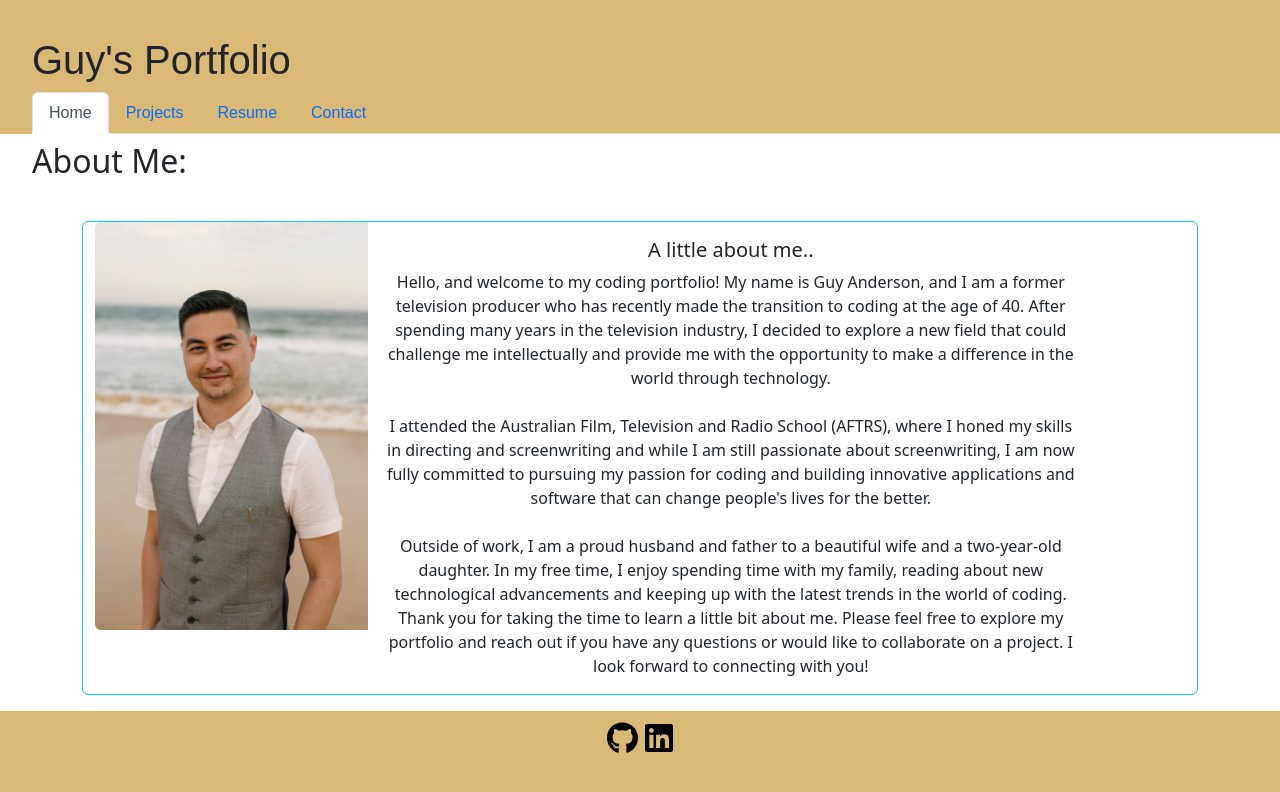
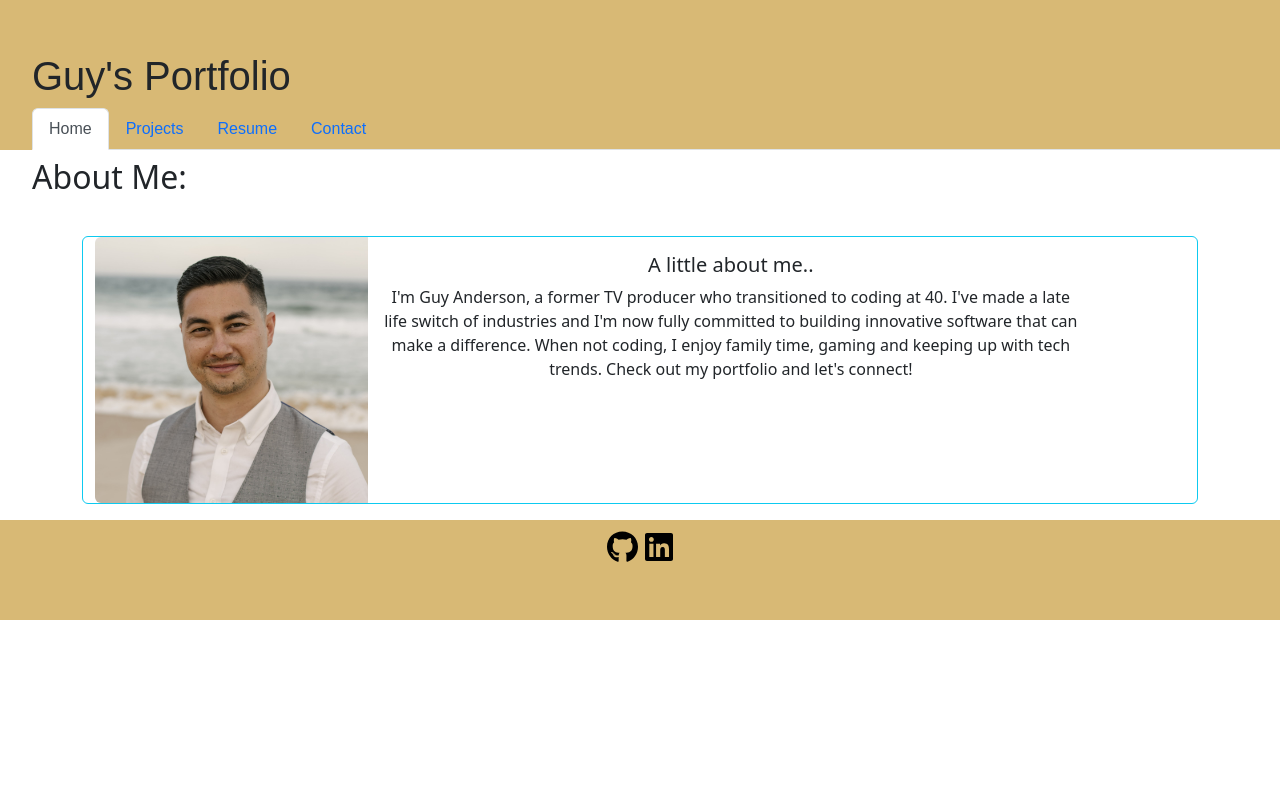
Before and after one commit to GuyJiawei/my-portfolio, a React (Create React App) app: page / in a window 1280 px wide. Shown: the top 792 px of the page. Built offline with nearby package versions, Linux system fonts and the light colour scheme.

Commit message:
fixing UI issues

```diff
--- a/src/App.js
+++ b/src/App.js
@@ -1,7 +1,13 @@
-import logo from './logo.svg';
-import './App.css';
+import React from "react";
 import PortfolioContainer from "./components/PortfolioContainer/portfolioContainer";
-
-const App = () => <PortfolioContainer />;
+import Footer from './components/Footer/Footer';
+const App = () => {
+    return(
+        <div>
+            <PortfolioContainer />
+            <Footer />
+        </div>
+    )
+};
 
 export default App;
--- a/src/components/Pages/About.css
+++ b/src/components/Pages/About.css
@@ -4,7 +4,7 @@
 }
 
 .card{
-    margin: 2rem;
+    margin: 1rem;
     padding-left: 2rem;
 }
 
--- a/src/components/Pages/About.js
+++ b/src/components/Pages/About.js
@@ -19,20 +19,9 @@ export default function About() {
                     <div className="col-md-8">
                       <div className="card-body">
                         <h5 className="card-title">A little about me..</h5>
-                        <p className="card-text">Hello, and welcome to my coding portfolio! My name is Guy Anderson, and I am a former television producer who has recently
-                        made the transition to coding at the age of 40. After spending many years in the television industry, I decided to explore a new field that could challenge
-                        me intellectually and provide me with the opportunity to make a difference in the world through technology.
-                        <br/>
-                        <br/>
-                        I attended the Australian Film, Television and Radio School (AFTRS), where I honed my skills in directing and screenwriting and while I am still passionate
-                        about screenwriting, I am now fully committed to pursuing my passion for coding and
-                        building innovative applications and software that can change people's lives for the better.
-                        <br/>
-                        <br/>
-                        Outside of work, I am a proud husband and father to a beautiful wife and a two-year-old daughter. In my free time, I enjoy spending time with my family,
-                        reading about new technological advancements and keeping up with the latest trends in the world of coding. Thank you for taking the time to learn a little
-                        bit about me. Please feel free to explore my portfolio and reach out if you have any questions or would like to collaborate on a project. I look forward to
-                        connecting with you!</p>
+                        <p className="card-text">I'm Guy Anderson, a former TV producer who transitioned to coding at 40. I've made a late life switch of industries and I'm now fully committed
+                        to building innovative software that can make a difference. When not coding, I enjoy family time, gaming and keeping up with tech trends. Check out my portfolio and
+                        let's connect!</p>
                       </div>
                     </div>
                   </div>
--- a/src/components/Pages/ProjectItem/index.js
+++ b/src/components/Pages/ProjectItem/index.js
@@ -1,13 +1,15 @@
 import React from "react";
 
 function ProjectItem(props) {
+  const imgStyle = {
+    height: "200px !important;",
+    width: "auto !important;"
+  };
+  const cardStyle = {
+    width: "20%;"
+  }
   return (
-    <div>
-      <h2 className="title">Projects:</h2>
-      <div className="container text-center">
-        <div className="row">
-          <div className="col">
-            <div className="card border-info mb-3 mx-auto align-items-center">
+    <div className="card border-info m-3" style={{width: "30%"}}>
       <img src={props.image} className="card-img-top" alt="" />
       <div className="card-body">
         <h5 className="card-title">{props.name}</h5>
@@ -16,10 +18,6 @@ function ProjectItem(props) {
         <a href={props.repo} target="_blank" className="btn btn-primary">Repo</a>
       </div>
     </div>
-          </div>
-        </div>
-      </div>
-    </div>
   );
 }
 
--- a/src/components/Pages/ProjectsList.css
+++ b/src/components/Pages/ProjectsList.css
@@ -3,10 +3,6 @@
     background-color: #bbab50 !important;
 }
 
-img {
-    align-items: center;
-}
-
 .card-img-top {
     width: 50% !important;
 }
--- a/src/components/Pages/ProjectsList.js
+++ b/src/components/Pages/ProjectsList.js
@@ -14,42 +14,42 @@ function ProjectList(props) {
 
     const projects = [
         {
-            image: {talentBridge},
+            image: talentBridge,
             name: "Talent Bridge",
             description: "TalentBridge is a user-friendly app designed to help you find your dream job quickly and easily.",
             link: "https://talent-bridge-app.herokuapp.com/",
             repo: "https://github.com/GuyJiawei/TalentBridge-App"
         },
         {
-            image: {weatherDash},
+            image: weatherDash,
             name: "Weather Dashboard",
             description: "Weather forecast application that lets you check a locations current weather and five-day forecast.",
             link: "https://guyjiawei.github.io/weather-dashboard/",
             repo: "https://github.com/GuyJiawei/weather-dashboard"
         },
         {
-            image: {teamProfileGen},
+            image: teamProfileGen,
             name: "Team Profile Generator",
             description: "Node.js command-line application that takes in information about employees and generates an HTML webpage that displays the user input data.",
             link: "https://github.com/GuyJiawei/team_profile_generator",
             repo: "https://github.com/GuyJiawei/team_profile_generator"
         },
         {
-            image: {passwordGen},
+            image: passwordGen,
             name: "Password Generator",
             description: "Application that enables employees to generate random passwords based on criteria that they have selected.",
             link: "https://guyjiawei.github.io/js_password_generator/",
             repo: "https://github.com/GuyJiawei/js_password_generator"
         },
         {
-            image: {localNewsApp},
+            image: localNewsApp,
             name: "Get Local News and Weather App",
             description: "A website which allows for users to search for local news and weather.",
             link: "https://marwaynemclovin.github.io/Media-and-News-Geolocation/",
             repo: "https://github.com/Marwaynemclovin/Media-and-News-Geolocation"
         },
         {
-            image: {workDayScheduler},
+            image: workDayScheduler,
             name: "Work Day Scheduler",
             description: "An hourly planner to store tasks and track the hours as they pass.",
             link: "https://guyjiawei.github.io/work-day-scheduler/",
@@ -58,7 +58,7 @@ function ProjectList(props) {
 
     ]
     return (
-        <div>
+        <div className="row justify-content-center">
             {projects.map((project, idx) => <ProjectItem key={idx} image={project.image} name={project.name} description={project.description}/>)}
         </div>
     )
--- a/src/components/Pages/Resume.js
+++ b/src/components/Pages/Resume.js
@@ -4,7 +4,6 @@ import './Resume.css';
 export default function Resume() {
   return (
     <div>
-      <h2 className='title'>Resume:</h2>
       <div class="container text-center">
         <div class="row">
           <div class="col">
--- a/src/components/PortfolioContainer/portfolioContainer.css
+++ b/src/components/PortfolioContainer/portfolioContainer.css
@@ -2,5 +2,4 @@
     display: flex;
     justify-content: space-between;
     flex-direction: column;
-    height: 100vh;
 }
--- a/src/components/PortfolioContainer/portfolioContainer.js
+++ b/src/components/PortfolioContainer/portfolioContainer.js
@@ -1,6 +1,5 @@
 import React, { useState } from "react";
 import Header from "../Header/Header";
-import Footer from "../Footer/Footer";
 import About from "../Pages/About";
 import ProjectsList from "../Pages/ProjectsList";
 import Resume from "../Pages/Resume";
@@ -30,10 +29,9 @@ export default function PortfolioContainer() {
     return (
       <div className='portfolio-container'>
         <Header currentPage={currentPage} handlePageChange={handlePageChange} />
-        <div style={{ height: "80vh" }}>
+        <div>
           {renderPage()}
         </div>
-        <Footer />
       </div>
     );
   }
```
Also changed, not shown: src/assets/Pic.jpg. Lines whose indentation alone changed are shown as unchanged.
